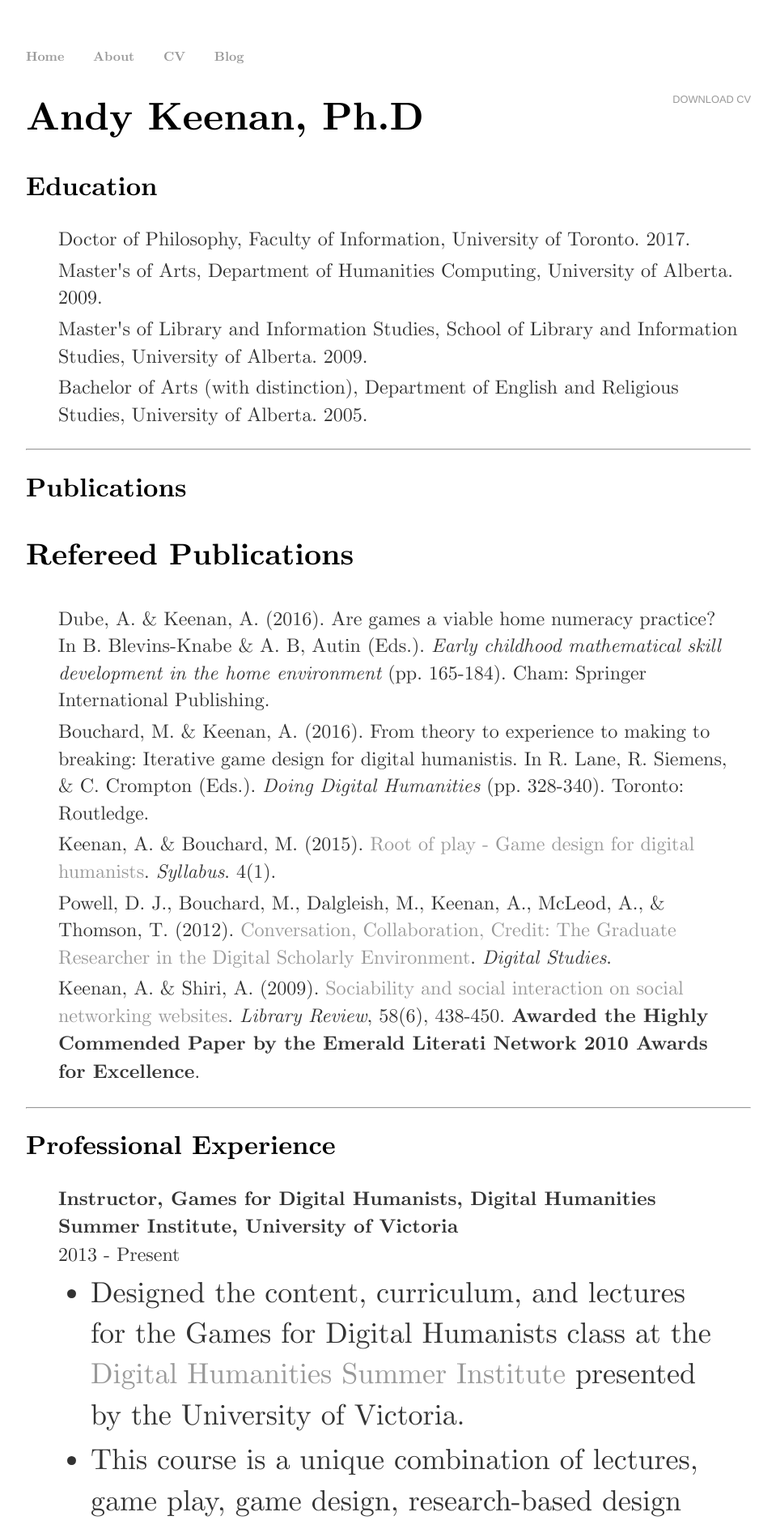
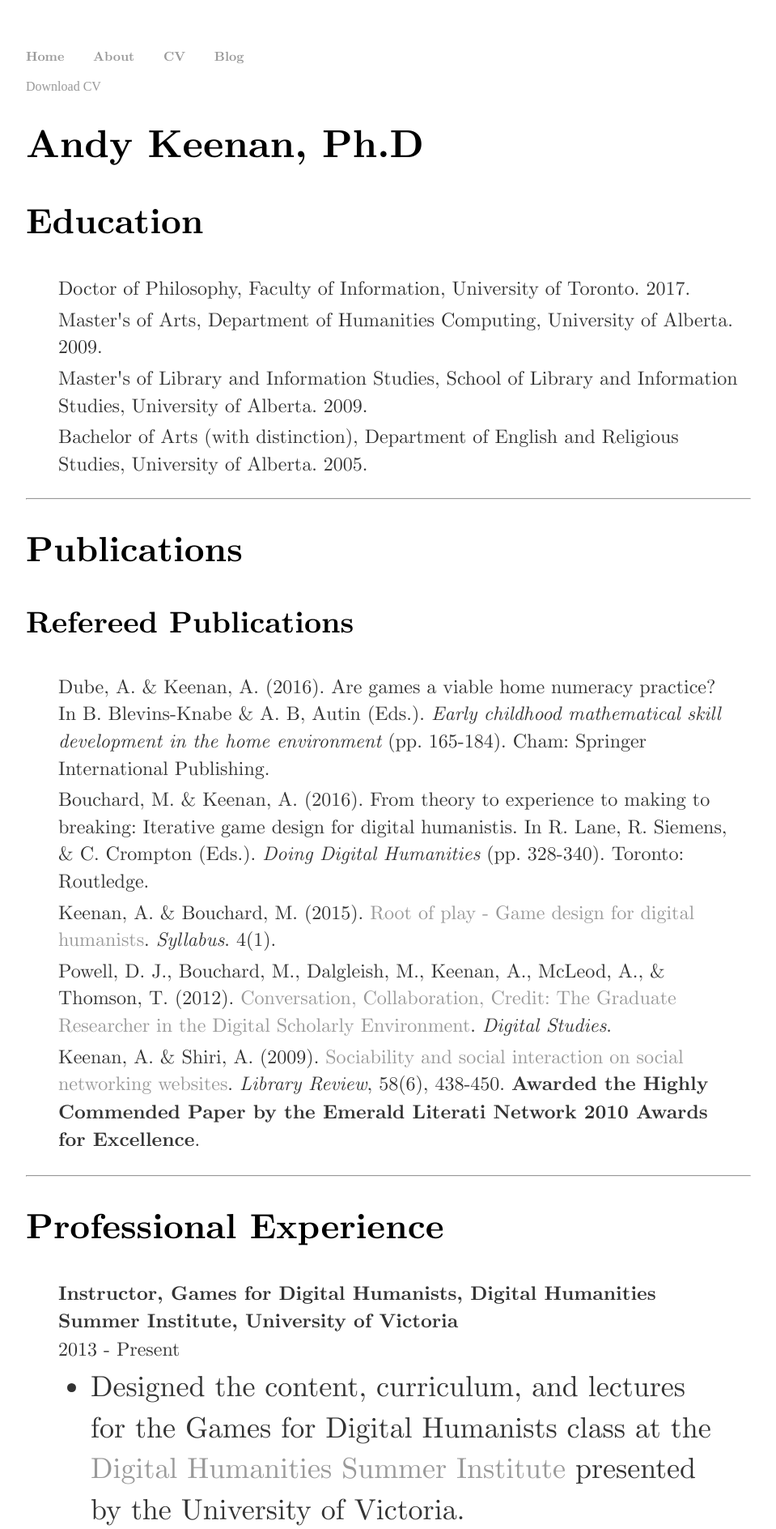
Before and after one commit to bigrube77/bigrube77.github.io, a Jekyll site: the page built from cv/index1.html, in a window 1280 px wide. Shown: the top 1888 px of the page at 81% size, without its empty margins (160-1119 px from the left). Built offline with Jekyll 4.4.1, drawn with Linux system fonts in a browser that asks for light colours.

Commit message:
css fonts

```diff
--- a/css/main.css
+++ b/css/main.css
@@ -18,17 +18,6 @@ nav ul li, footer ul li { display: inline; margin-right: 20px; }
 
 footer { border-top: 1px solid #d5d5d5; font-size: .8em; }
 
-/* Blog */
-ul.posts { margin: 20px auto 40px; font-size: 1.5em; }
-ul.posts li { list-style: none; }
-
-/* CV */
-.cv { margin: 0px 0px 60px; }
-.cv h1 { font-size: 3em; }
-.cv h2 { font-size: 2em; }
-.cv address, .cv .download { font-family: 'Helvetica'; }
-.cv address, .cv p { font-size: 1.2em; }
-.cv .download { float: right; font-size: .8em; text-transform: uppercase; }
 
 @font-face {
 	font-family: 'Computer Modern Serif';
```
